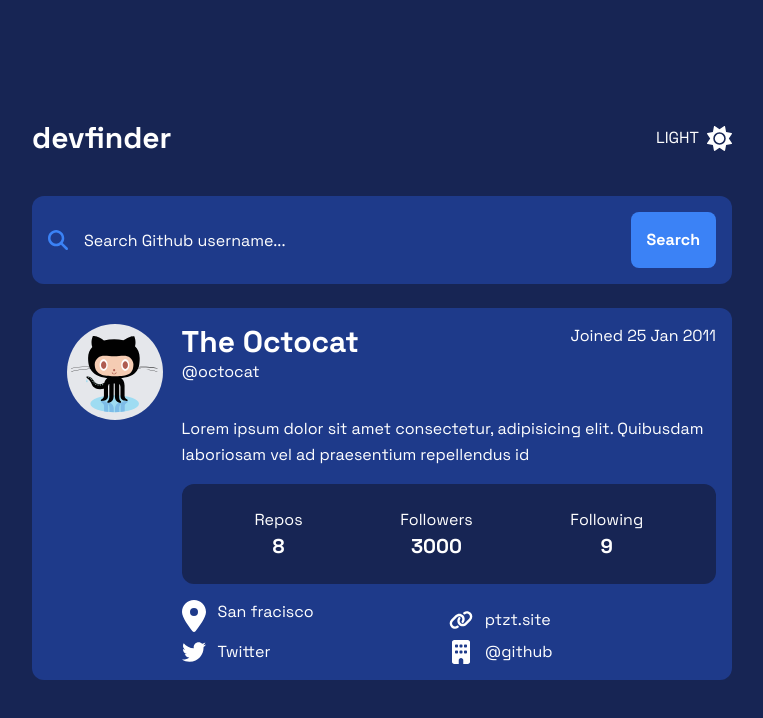
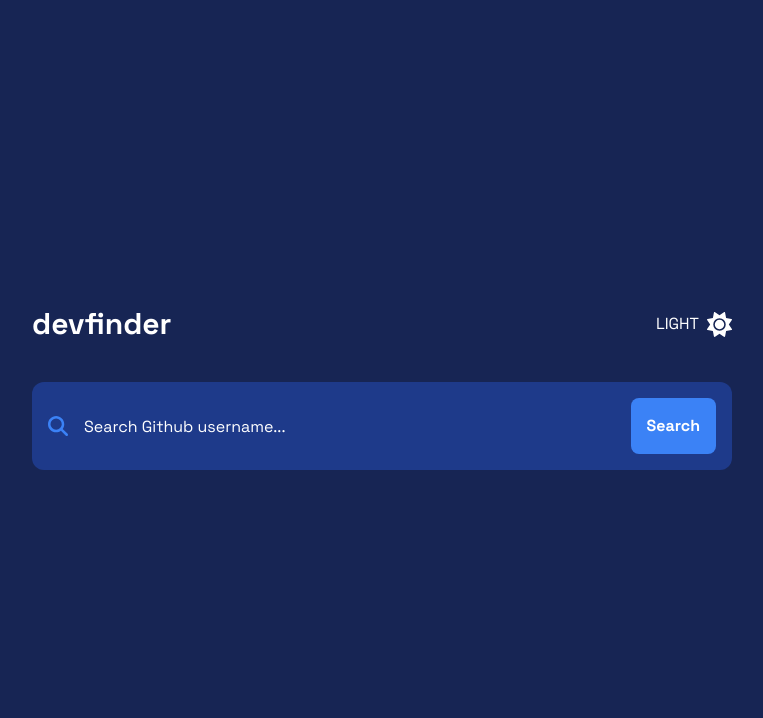
Before and after one commit to ptzt/GithubUser-finder, a Next.js app: page / in a window 1280 px wide. Shown: the top 718 px of the page, without its empty margins (258-1021 px from the left). Built offline with nearby package versions, Linux system fonts and the light colour scheme.

Commit message:
fetching data from github api

```diff
--- a/src/app/page.tsx
+++ b/src/app/page.tsx
@@ -1,12 +1,21 @@
+"use client";
 import FormSearchUser from "@/components/FormSearchUser";
 import UserCardInfo from "@/components/UserCardInfo";
-import React from "react";
+import React, { useState } from "react";
+import { User } from "@/interfaces/user";
 
 const Home = () => {
+  const [user, setUser] = useState<User | null>();
+
+  const getUser = async (username: string) => {
+    const res = await fetch(`https://api.github.com/users/${username}`);
+    setUser(await res.json());
+  };
+
   return (
     <>
-      <FormSearchUser />
-      <UserCardInfo />
+      <FormSearchUser getUser={getUser} />
+      {user && <UserCardInfo user={user} />}
     </>
   );
 };
--- a/src/components/FormSearchUser.tsx
+++ b/src/components/FormSearchUser.tsx
@@ -1,16 +1,22 @@
+"use client";
 import React from "react";
 import SearchIcon from "@/components/icons/SearchIcon";
 
-const FormSearchUser = () => {
-  const handleSubmit = (e: React.FormEvent<HTMLFormElement>) => {
+interface Props {
+  getUser: (username: string) => Promise<void>;
+}
+
+const FormSearchUser = ({ getUser }: Props) => {
+  const handleSubmit = async (e: React.FormEvent<HTMLFormElement>) => {
     e.preventDefault();
-    console.log("submit");
+    const username = e.currentTarget.username.value;
+    if (!username) return;
+    await getUser(username);
   };
 
   return (
     <form
-      action="/"
-      method="get"
+      onSubmit={handleSubmit}
       className="mb-6 flex flex-wrap items-center gap-2 rounded-xl bg-blue-900 p-4"
     >
       <span className="min-w-[20px]">
--- a/src/components/UserCardInfo.tsx
+++ b/src/components/UserCardInfo.tsx
@@ -4,34 +4,45 @@
 import LinkIcon from "@/components/icons/LinkIcon";
 import TwitterIcon from "@/components/icons/TwitterIcon";
 import BuildingIcon from "@/components/icons/BuildingIcon";
+import { User } from "@/interfaces/user";
 
-const UserCardInfo = () => {
+interface Props {
+  user: User;
+}
+
+const UserCardInfo = ({ user }: Props) => {
   return (
     <article className="grid-areas grid rounded-xl bg-blue-900 p-4 text-white">
       <div className="section-logo mr-3 grid h-24 w-24 place-content-center rounded-full bg-gray-200 p-1 lg:mx-auto ">
         <GithubOctocat className="relative top-2 h-full w-full" />
       </div>
       <div className="section-title">
-        <h2 className="text-3xl font-bold">The Octocat</h2>
-        <p>@octocat</p>
+        <h2 className="text-3xl font-bold">{user.name}</h2>
+        <p>@{user.login}</p>
       </div>
-      <p className="section-data lg:text-right">Joined 25 Jan 2011</p>
+      <p className="section-data lg:text-right">
+        Joined on{" "}
+        {new Date(user.created_at || "").toLocaleDateString("en-US", {
+          year: "numeric",
+          month: "long",
+          day: "numeric",
+        })}
+      </p>
       <p className="section-description mt-8 leading-relaxed">
-        Lorem ipsum dolor sit amet consectetur, adipisicing elit. Quibusdam
-        laboriosam vel ad praesentium repellendus id
+        {user.bio || "No bio found"}
       </p>
       <div className="section-number mt-4 flex justify-around rounded-xl bg-blue-950 p-6 text-center">
         <article>
           <p>Repos</p>
-          <p className="text-xl font-bold">8</p>
+          <p className="text-xl font-bold">{user.public_repos}</p>
         </article>
         <article>
           <p>Followers</p>
-          <p className="text-xl font-bold">3000</p>
+          <p className="text-xl font-bold">{user.followers}</p>
         </article>
         <article>
           <p>Following</p>
-          <p className="text-xl font-bold">9</p>
+          <p className="text-xl font-bold">{user.following}</p>
         </article>
       </div>
       <div className="section-social mt-4 space-y-2 md:grid md:grid-cols-2">
@@ -42,19 +53,19 @@
               width={"1rem"}
             />
           </i>
-          <p>San fracisco</p>
+          <p>{user.location}</p>
         </article>
         <article className="flex space-x-3">
           <i>
             <LinkIcon className="h-full w-full fill-white" width={"1rem"} />
           </i>
-          <a href="">ptzt.site</a>
+          <a href={user.blog}>{user.blog || "No blog found"}</a>
         </article>
         <article className="flex space-x-3">
           <i>
             <TwitterIcon className="h-full w-full fill-white" width={"1rem"} />
           </i>
-          <a href="">Twitter</a>
+          <a href="">{user.twitter_username || "No twitter found"}</a>
         </article>
         <article className="flex space-x-3">
           <i>
--- /dev/null
+++ b/src/interfaces/user.ts
@@ -0,0 +1,34 @@
+export interface User {
+    login: string
+    id: number
+    node_id: string
+    avatar_url: string
+    gravatar_id: string
+    url: string
+    html_url: string
+    followers_url: string
+    following_url: string
+    gists_url: string
+    starred_url: string
+    subscriptions_url: string
+    organizations_url: string
+    repos_url: string
+    events_url: string
+    received_events_url: string
+    type: string
+    site_admin: boolean
+    name: string
+    company: any
+    blog: string
+    location: string
+    email: any
+    hireable: any
+    bio: string
+    twitter_username: any
+    public_repos: number
+    public_gists: number
+    followers: number
+    following: number
+    created_at: string
+    updated_at: string
+  }
```
